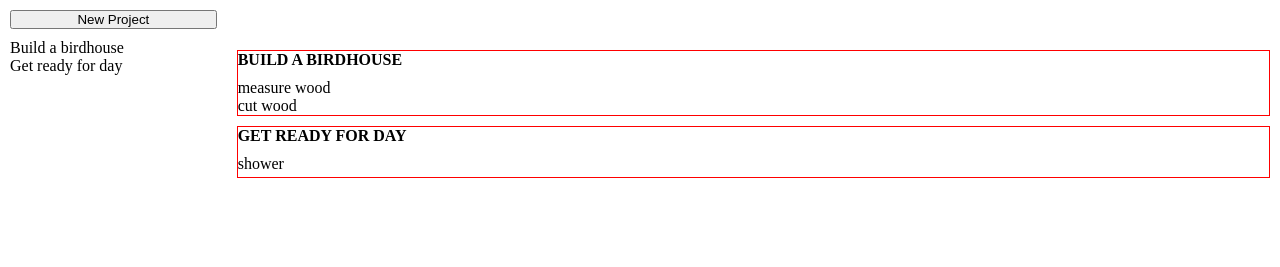
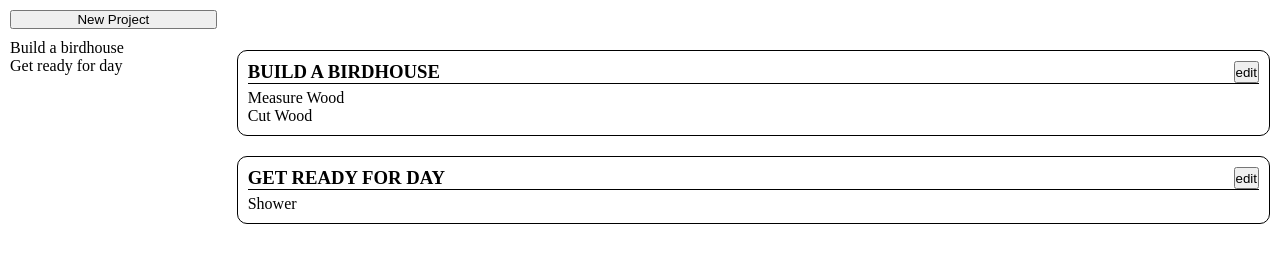
Before and after one commit to gilbert-alex/todo-list, a website built with webpack: page src/template.html in a window 1280 px wide. Built offline with nearby package versions, Linux system fonts and the light colour scheme.

Commit message:
update fillContent to enable future development
rewrote the fillContent function to be more readable by not calling
the dom-util function. Included the index values from the global
projectList constant as a html dataset value. I'll use this later
to connect 'edit' and 'delete' btns. Same is true for the 'ToDo'
attributes.

Within the dom-utils, addToContainer remains useful but
createNewContainer may be too annoying to read when used.

```diff
--- a/src/modules/dom-util.js
+++ b/src/modules/dom-util.js
@@ -1,17 +1,24 @@
 // DOM utilities
 
-export function createNewContainer(element, name, newClass) {
+export function createNewContainer(element = 'div', name = '', index = '', newClass = '') {
     const newElement = document.createElement(element);
-    newElement.textContent = name;
-    newElement.classList.add(newClass);
-    const id = name.replaceAll(' ','-').toLowerCase();
-    newElement.classList.add(id);
+    if (name) {
+        newElement.textContent = name;
+        newElement.dataset.name = name.replaceAll(' ','-').toLowerCase();
+    }
+    if (index || index === 0) {
+        newElement.dataset.index = index;
+    }
+    if (newClass) {
+        newElement.classList.add(newClass);
+    }
     return newElement;
 }
 
-export function addToContainer(container, item, element = 'div') {
+export function addToContainer(container, item, index, element = 'div') {
     const newElement = document.createElement(element);
     newElement.textContent = item;
+    newElement.dataset.index = index;
     container.appendChild(newElement);
 }
 
--- a/src/modules/screen-controller.js
+++ b/src/modules/screen-controller.js
@@ -13,8 +13,8 @@ export function fillNavigation(projectList) {
         container.removeChild(container.lastChild);
     };
 
-    projectList.map(project => {
-        addToContainer(container, project.name);
+    projectList.map((project, index) => {
+        addToContainer(container, project.name, index);
     });
 }
 
@@ -28,13 +28,32 @@ export function fillContent(projectList) {
         container.removeChild(container.lastChild);
     };
 
-    projectList.map( project => {
-        const newCard = createNewContainer(
-            'card', project.toObject().name, 'project')
-        project.toObject().tasks.map(task =>
-            addToContainer(newCard, task.name, 'p')
+    projectList.map((project, index)=> {
+        const projectDiv = document.createElement('div');
+        projectDiv.dataset.index = index;
+        projectDiv.classList.add('project');
+
+        const header = document.createElement('div');
+        header.classList.add('header');
+
+        const title = document.createElement('h3')
+        title.textContent = project.toObject().name;
+        header.appendChild(title);
+
+        const editBtn = document.createElement('button');
+        editBtn.textContent = 'edit';
+        editBtn.dataset.index = index;
+        header.appendChild(editBtn);
+
+        projectDiv.appendChild(header);
+
+        const dataDiv = document.createElement('div');
+        project.toObject().tasks.map((task, index) =>
+            addToContainer(dataDiv, task.name, index, 'p')
         );
-        container.appendChild(newCard);
+        projectDiv.appendChild(dataDiv);
+
+        container.appendChild(projectDiv);
     });
 }
 
--- a/src/style.css
+++ b/src/style.css
@@ -24,26 +24,38 @@ body {
     flex: 5;
     display: flex;
     flex-direction: column;
-    gap: 10px;
+    gap: 20px;
 
     margin: 50px 10px;
 }
 
 .project {
-    border: 1px solid red;
+    display: flex;
+    flex-direction: column;
 
-    font-weight: 700;
-    min-height: 50px;
+    border: 1px solid black;
+    border-radius: 10px;
 
-    text-transform: uppercase;
+    padding: 10px;
+
+    .header {
+        display: flex;
+        flex-direction: row;
+        justify-content: space-between;
+
+        h3 {
+            text-transform: uppercase;
+            font-weight: 700;
+        }
+    }
 
     p:first-child {
-        margin-top: 10px;
+        padding-top: 5px;
+        border-top: 1px solid;
     }
 
     p {
-        font-weight: normal;
-        text-transform: none;
+        text-transform: capitalize;
     }
 }
 
```
